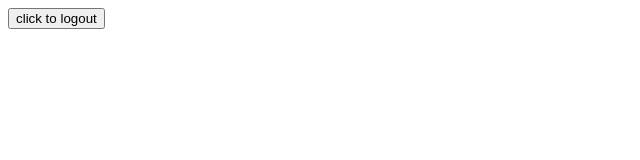
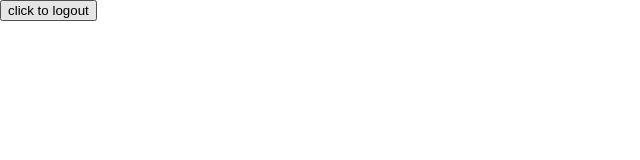
Before and after one commit to havinesh/widget-testing, a plain HTML site: page index.html in a window 1280 px wide. Shown: the whole page, without its empty margins (0-640 px from the left). Drawn offline with Linux system fonts and the light colour scheme.

Commit message:
update index.html

```diff
--- a/index.html
+++ b/index.html
@@ -10,8 +10,15 @@
       defer
       src="https://testcdn.cleandesk.co.in/js/clean_ai_bot.js"
     ></script>
-<!--     <script defer src="https://testcdn.cleandesk.co.in/js/widget_logout.js"></script> -->
+    <!--     <script defer src="https://testcdn.cleandesk.co.in/js/widget_logout.js"></script> -->
     <script defer src="./logout.js"></script>
+
+    <style>
+      body {
+        margin: 0;
+        padding: 0;
+      }
+    </style>
   </head>
 
   <body>
@@ -19,7 +26,7 @@
       <cleandesk-chat-widget
         app_id="BnQ2qF9E81yy9WZoDdN3HRm3-L4YsGFE9ZrXPZnsufPQo9rNOaVH4iXB0XaQeuaVrIuwexhDbfDn_vwXPXMnpg"
         app_secret="Bsf1qIfxvSaPyUDA4TDwEjxqdYMTl7Ql_S8dwmHF7g1ZT0o1Zstgwq3CZLIIXGFxzFcvDBfq3rU8V7YxRZzN43ZzOdBEskfcTCKz8vgDg8wosMPPCmzJ0jNYgs9sc3Uhq5z6kutVI5a_hHzJUKnogSM78tNAldp6fcYk8HXgxDg"
-        access_by_id="2000237"
+        access_by_id="2064588"
         access_by_type="customer"
       ></cleandesk-chat-widget>
 
```
